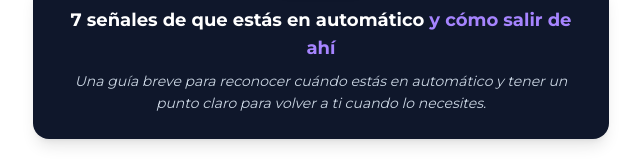
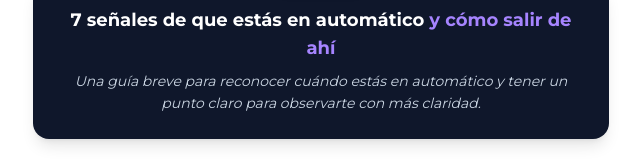
Before and after one commit to cursossolange/despierta-72h, a React (Vite) app: page / in a window 1280 px wide. Shown: the part 4080-4245 px from the top of the page, without its empty margins (319-959 px from the left). Built offline with nearby package versions, Linux system fonts and the light colour scheme; no server answers.

Commit message:
Update LandingPage.tsx

```diff
--- a/src/components/LandingPage.tsx
+++ b/src/components/LandingPage.tsx
@@ -440,7 +440,7 @@ export default function LandingPage({ onPurchase }: LandingPageProps) {
                 7 señales de que estás en automático <span className="text-violet-400 block md:inline">y cómo salir de ahí</span>
               </h3>
               <p className="text-xs md:text-sm text-slate-300 italic leading-relaxed">
-                Una guía breve para reconocer cuándo estás en automático y tener un punto claro para volver a ti cuando lo necesites.
+                Una guía breve para reconocer cuándo estás en automático y tener un punto claro para observarte con más claridad.
               </p>
             </div>
 
```
